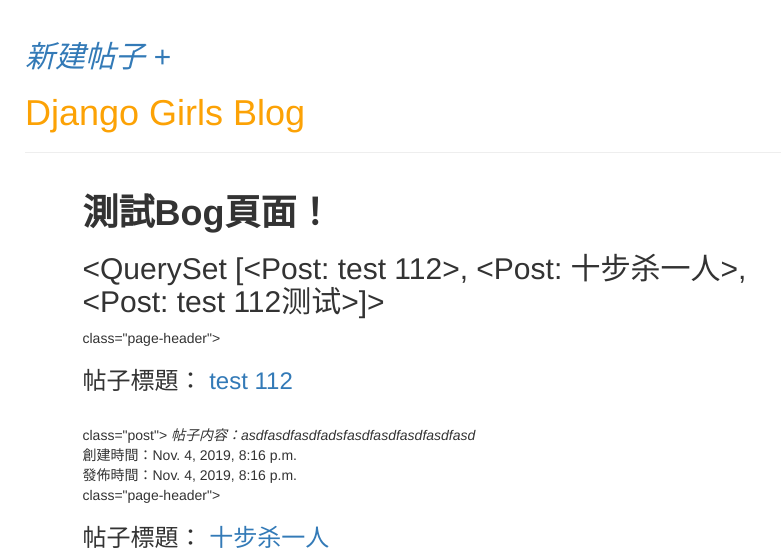
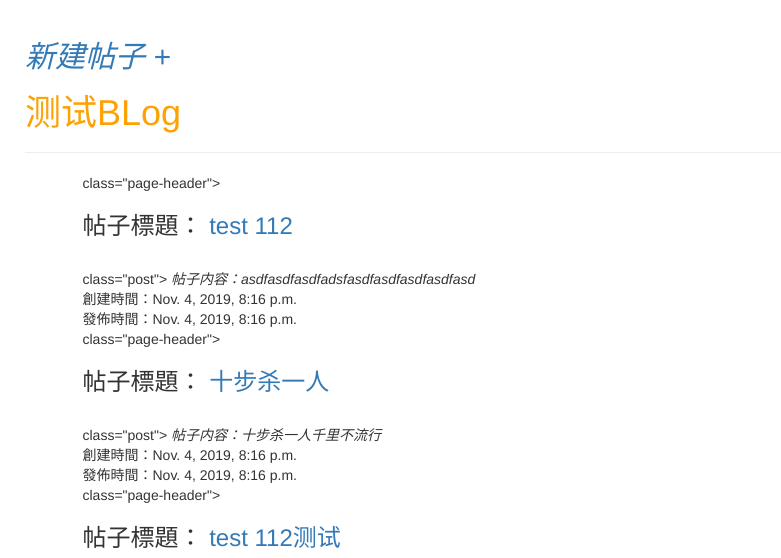
Before and after one commit to dustxdustx/my-first-blog, a Django app: page / in a window 1280 px wide. Shown: the top 558 px of the page, without its empty margins (0-781 px from the left). Run offline with Django 3.2, Linux system fonts and the light colour scheme; data comes from the database, SQL or seed files in the repository; some libraries are stand-ins or nearby versions.

Commit message:
调整bug

```diff
--- a/blog/templates/blog/base.html
+++ b/blog/templates/blog/base.html
@@ -14,7 +14,7 @@
             <a href="{% url 'post_new' %}" class="top-menu"><em><h2> 新建帖子 <span class="glyphion glyphicon-plus"></span></h2></em></a>
 
             </div>
-            <h1><a href="/">Django Girls Blog</a></h1>
+            <h1><a href="/">测试BLog</a></h1>
         </div>
         <div class="content container">
             <div class="row">
--- a/blog/templates/blog/post_list.html
+++ b/blog/templates/blog/post_list.html
@@ -1,7 +1,6 @@
 {% extends 'blog/base.html' %}
 {% block content %}
-	<p> <h1><strong>測試Bog頁面！</strong></h1></p>
-	<div><h2>{{posts}}</h2></div>
+
 	<div>{% for post in posts %}
 		<div> class="page-header">
 		<h3>帖子標題：<a href="{% url 'post_detail' pk=post.pk %}"> {{post.title}}</a></h3><br>
--- a/blog/views.py
+++ b/blog/views.py
@@ -4,7 +4,7 @@ from django.utils import timezone
 from .forms import PostForm
 # Create your views here.
 def post_list(request):
-	posts=Post.objects.filter(published_date__lte=timezone.now()).order_by('published_date')
+	posts=Post.objects.filter(created_date__lte=timezone.now()).order_by('created_date')
 
 	return render(request,'blog/post_list.html',{'posts':posts})
 
```
